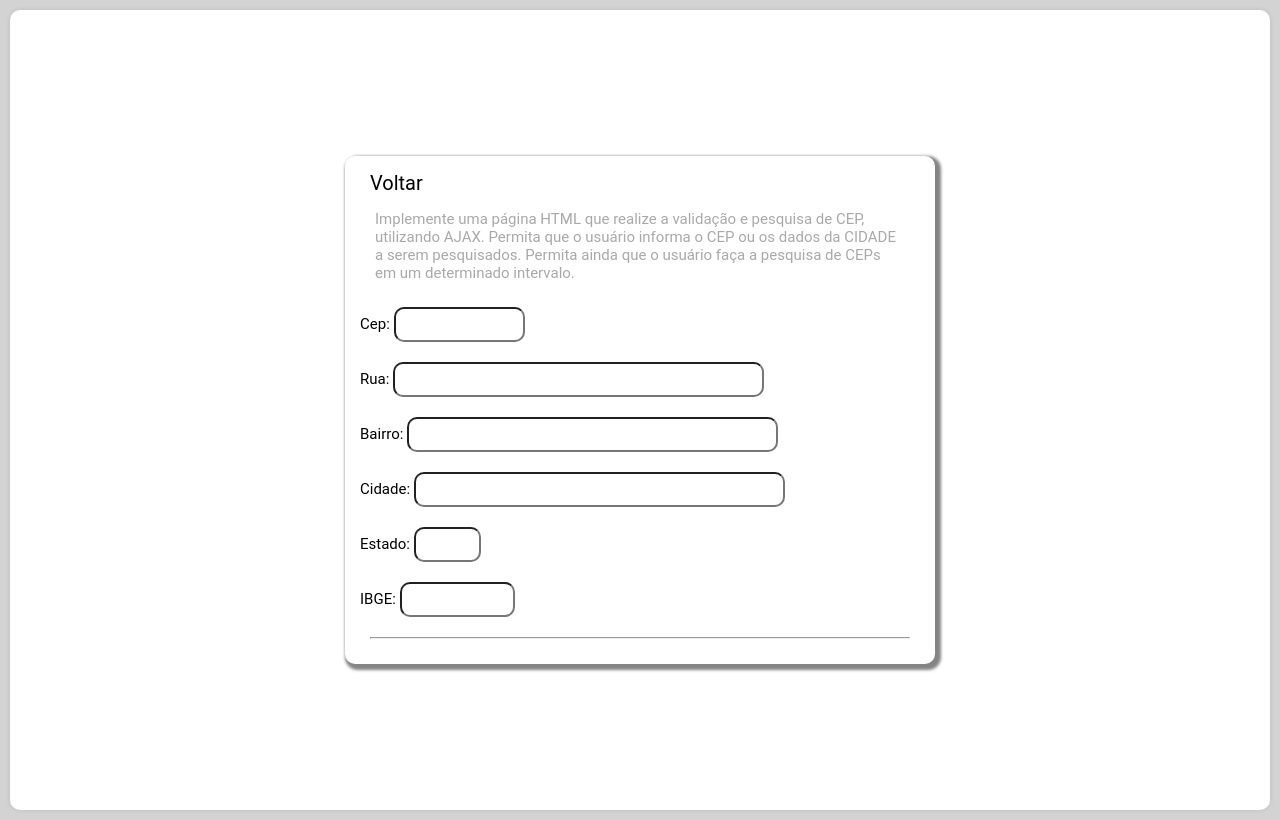
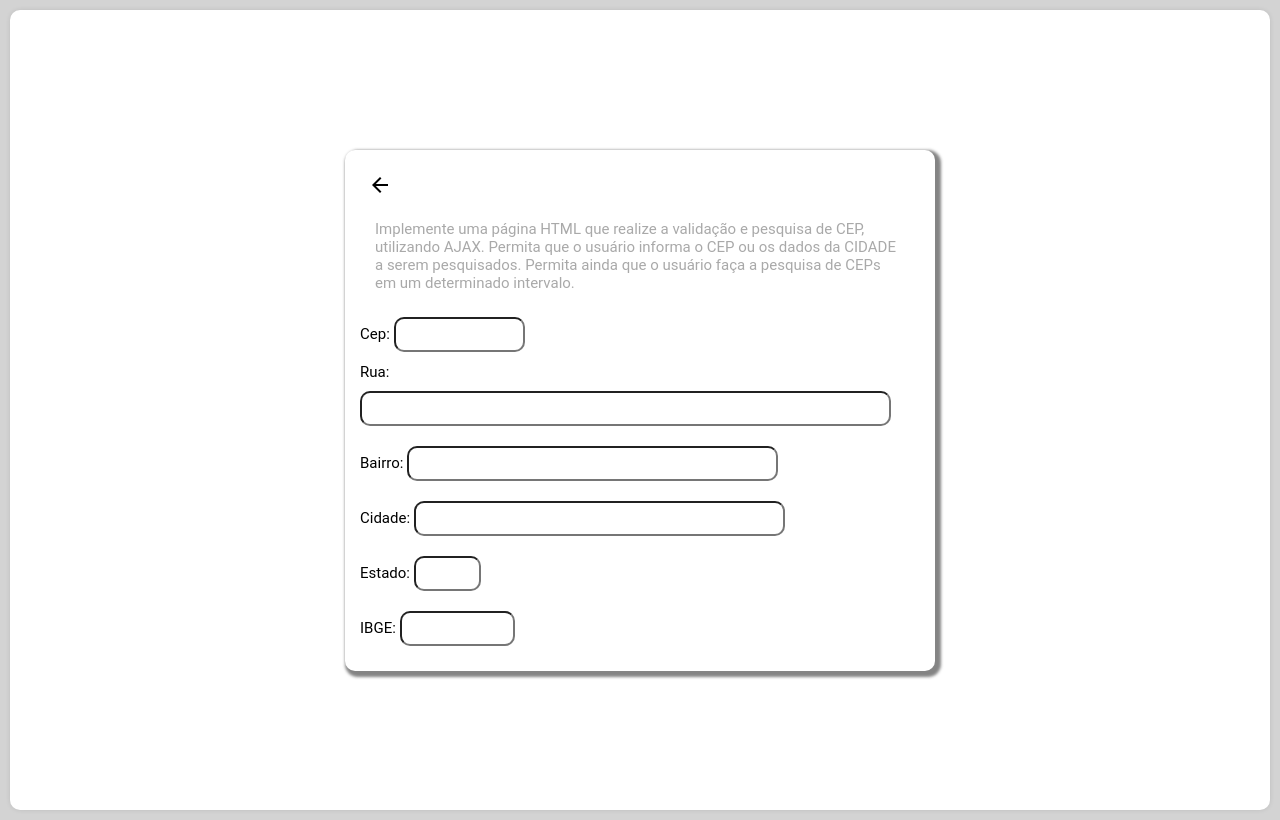
Before and after one commit to MaickTonet/AtividadeProgramacao, an Electron app: page html/exer06.html in a window 1280 px wide. Drawn offline with nearby package versions, Linux system fonts and the light colour scheme.

Commit message:
Só mudei os ícones mesmo :P

```diff
--- a/html/exer06.html
+++ b/html/exer06.html
@@ -4,20 +4,26 @@
     <meta charset="UTF-8" />
     <meta name="viewport" content="width=device-width, initial-scale=1.0" />
     <link rel="stylesheet" href="../style.css" />
+    <link
+      rel="stylesheet"
+      href="https://fonts.googleapis.com/css2?family=Material+Symbols+Outlined:opsz,wght,FILL,GRAD@24,700,0,200"
+    />
     <script src="../js/exer06.js"></script>
     <title>Exercício 6</title>
   </head>
   <body>
     <div class="container">
-      <dib class="box">
-        <a href="../index.html" class="voltar">Voltar</a>
+      <div class="box">
+        <a href="../index.html"
+          ><span class="material-symbols-outlined"> arrow_back </span></a
+        >
         <p class="enunciado">
           Implemente uma página HTML que realize a validação e pesquisa de CEP,
           utilizando AJAX. Permita que o usuário informa o CEP ou os dados da
           CIDADE a serem pesquisados. Permita ainda que o usuário faça a
           pesquisa de CEPs em um determinado intervalo.
         </p>
-        <form method="get" action=".">
+          <form method="get" action=".">
           <label
             >Cep:
             <input
@@ -29,7 +35,7 @@
               maxlength="9"
               onblur="pesquisacep(this.value);" /></label
           ><br />
-          <label>Rua: <input name="rua" type="text" id="rua" size="40" /></label
+          <label>Rua: <input name="rua" type="text" id="rua" size="60" /></label
           ><br />
           <label
             >Bairro:
@@ -44,9 +50,8 @@
           <label
             >IBGE: <input name="ibge" type="text" id="ibge" size="8" /></label
           ><br />
-          <hr>
         </form>
-      </dib>
+      </div>
     </div>
   </body>
 </html>
--- a/js/exer06.js
+++ b/js/exer06.js
@@ -1,4 +1,3 @@
-
 function limparFormulario() {
     document.getElementById('rua').value = ("");
     document.getElementById('bairro').value = ("");
@@ -21,7 +20,7 @@ function callback(conteudo) {
     }
 }
 
-function pesquisarCep(valor) {
+function pesquisacep(valor) {
 
     var cep = valor.replace(/\D/g, '');
 
--- a/style.css
+++ b/style.css
@@ -35,19 +35,16 @@ td {
   font-size: 20px;
 }
 
-a {
-  text-decoration: none;
+span {
   color: black;
+  background-color: transparent;
+  border-radius: 50%;
+  transition: 0.5s;
+  padding: 8px;
 }
 
-a:hover {
-  color: gray;
-  text-shadow: 2px black;
-}
-
-.voltar {
-  margin: 10px;
-  font-size: 20px;
+span:hover {
+  background-color: #d3d3d3;
 }
 
 .enunciado {
@@ -77,6 +74,7 @@ button {
   background-color: dodgerblue;
   color: white;
   font-size: 15px;
+  transition: 0.3s;
   margin: 10px;
   padding: 10px;
   border-radius: 10px;
```
Also changed, not shown: html/exer03.html (+7 -1 lines), html/exer04.html (+7 -1 lines), html/exer05.html (+8 -2 lines), index.html (+24 -4 lines).
